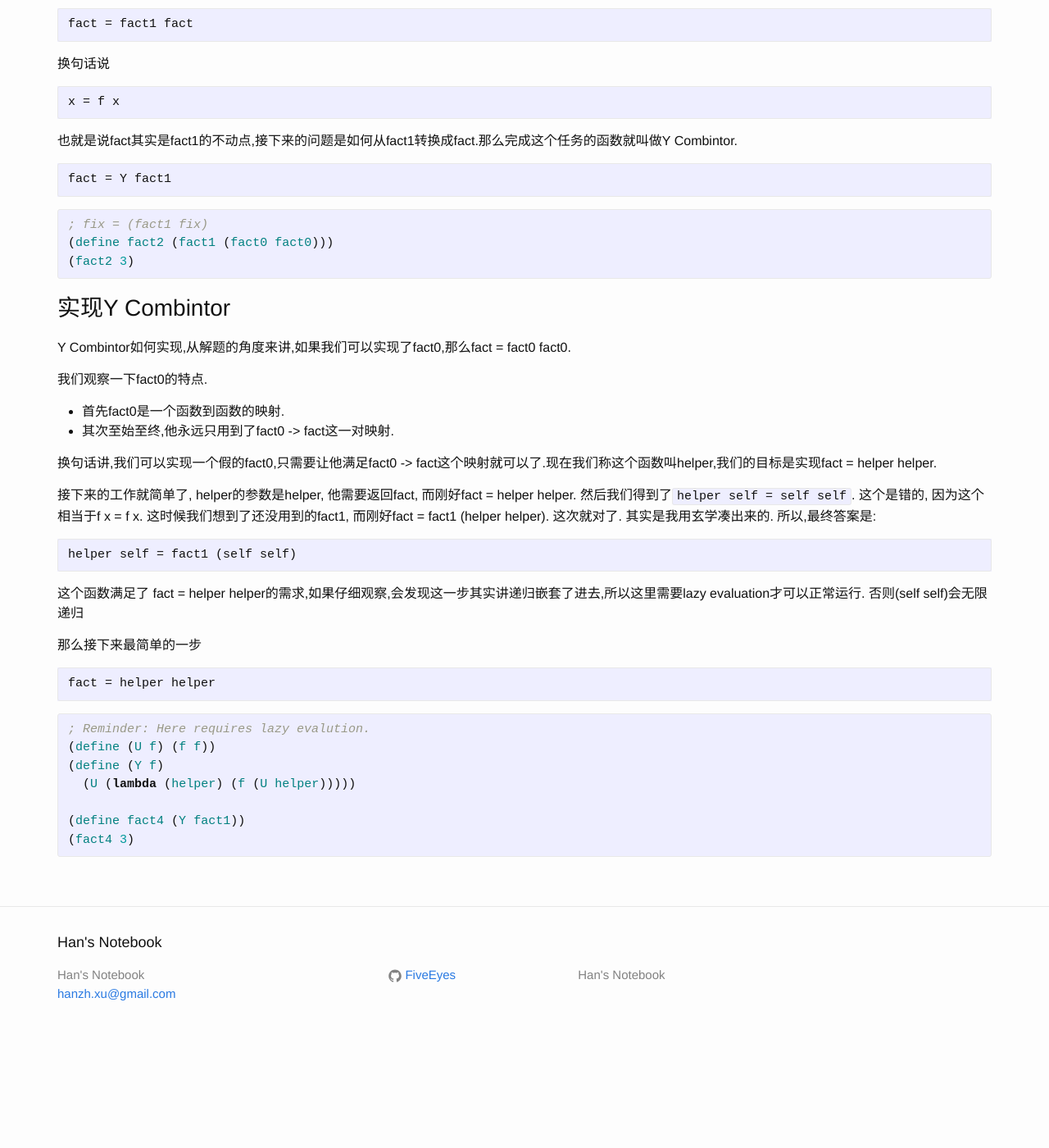
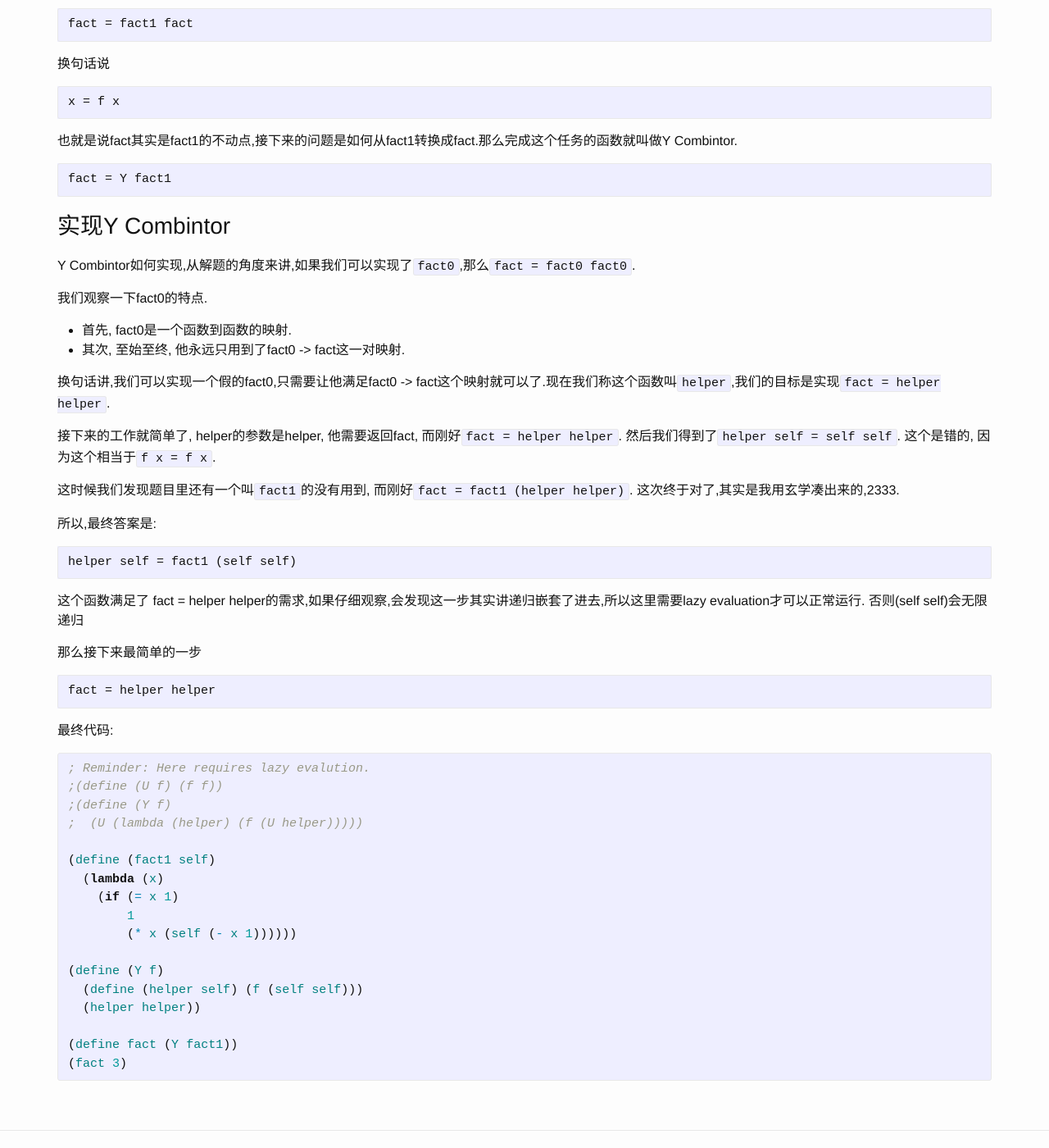
Before and after one commit to FiveEyes/FiveEyes.github.io, a Jekyll site: the page built from _posts/2018-04-07-Y-Combinator.md, in a window 1280 px wide and 1400 px high, scrolled down 1417 px. Shown: the whole window at 82% size. Built offline with Jekyll 4.4.1, drawn with Linux system fonts in a browser that asks for light colours; before the commit the page ends 2700 px from its top, so only the background shows below that.

Commit message:
Update 2018-04-07-Y-Combinator.md

````diff
--- a/_posts/2018-04-07-Y-Combinator.md
+++ b/_posts/2018-04-07-Y-Combinator.md
@@ -68,24 +68,21 @@ x = f x
 ```
 fact = Y fact1
 ```
-{% highlight lisp %}
-; fix = (fact1 fix)
-(define fact2 (fact1 (fact0 fact0)))
-(fact2 3)
-{% endhighlight %}
 
 ## 实现Y Combintor
-Y Combintor如何实现,从解题的角度来讲,如果我们可以实现了fact0,那么fact = fact0 fact0.
+Y Combintor如何实现,从解题的角度来讲,如果我们可以实现了```fact0```,那么```fact = fact0 fact0```.
 
 我们观察一下fact0的特点.
-  * 首先fact0是一个函数到函数的映射.
-  * 其次至始至终,他永远只用到了fact0 -> fact这一对映射.
+  * 首先, fact0是一个函数到函数的映射.
+  * 其次, 至始至终, 他永远只用到了fact0 -> fact这一对映射.
 
-换句话讲,我们可以实现一个假的fact0,只需要让他满足fact0 -> fact这个映射就可以了.现在我们称这个函数叫helper,我们的目标是实现fact = helper helper.
+换句话讲,我们可以实现一个假的fact0,只需要让他满足fact0 -> fact这个映射就可以了.现在我们称这个函数叫```helper```,我们的目标是实现```fact = helper helper```.
 
 接下来的工作就简单了,
-helper的参数是helper, 他需要返回fact, 而刚好fact = helper helper. 然后我们得到了```helper self = self self```. 这个是错的, 因为这个相当于f x = f x.
-这时候我们想到了还没用到的fact1, 而刚好fact = fact1 (helper helper). 这次就对了. 其实是我用玄学凑出来的.
+helper的参数是helper, 他需要返回fact, 而刚好```fact = helper helper```. 然后我们得到了```helper self = self self```. 这个是错的, 因为这个相当于```f x = f x```.
+
+这时候我们发现题目里还有一个叫```fact1```的没有用到, 而刚好```fact = fact1 (helper helper)```. 这次终于对了,其实是我用玄学凑出来的,2333.
+
 所以,最终答案是:
 ```
 helper self = fact1 (self self)
@@ -96,14 +93,25 @@ helper self = fact1 (self self)
 ```
 fact = helper helper
 ```
+
+最终代码:
 {% highlight lisp %}
 
 ; Reminder: Here requires lazy evalution.
-(define (U f) (f f))
+;(define (U f) (f f))
+;(define (Y f)
+;  (U (lambda (helper) (f (U helper)))))
+
+(define (fact1 self)
+  (lambda (x)
+    (if (= x 1)
+        1
+        (* x (self (- x 1))))))
+
 (define (Y f)
-  (U (lambda (helper) (f (U helper)))))
+  (define (helper self) (f (self self)))
+  (helper helper))
 
-(define fact4 (Y fact1))
-(fact4 3)
-
+(define fact (Y fact1))
+(fact 3)
 {% endhighlight %}
````
